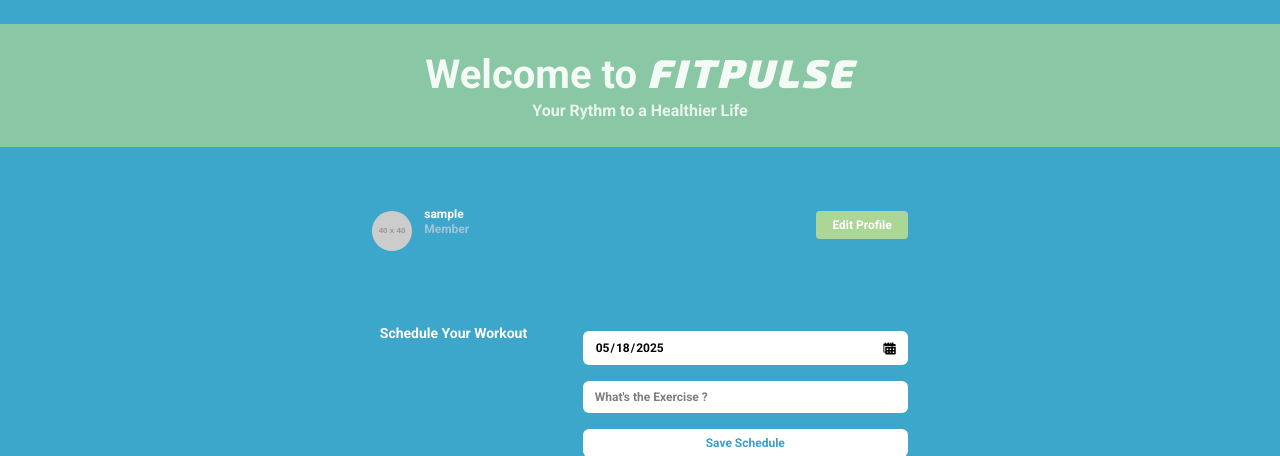
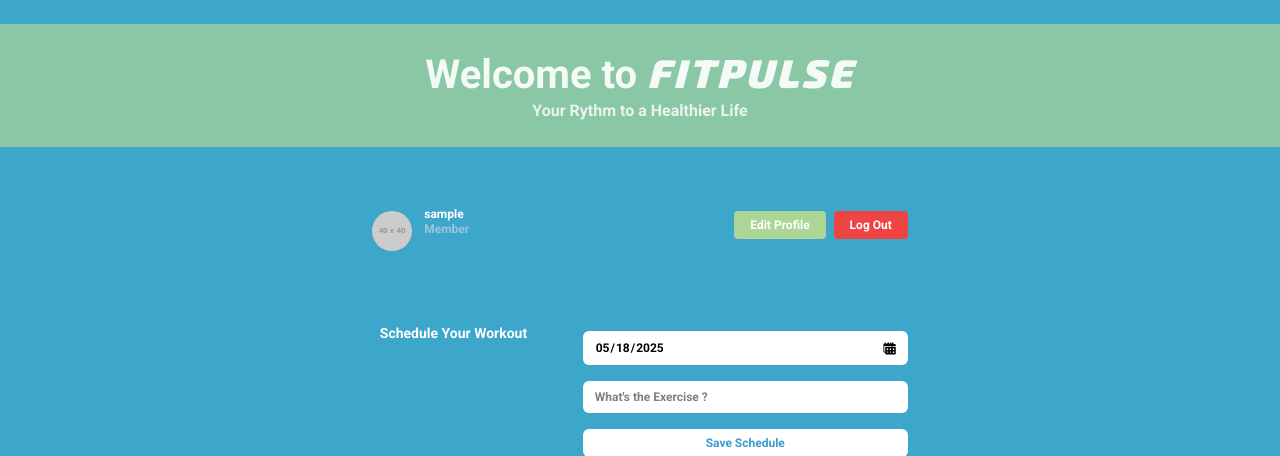
Before and after one commit to PandaBGS/FitPulse, a PHP site: page / in a window 1280 px wide. Shown: the top 456 px of the page. Run offline with PHP 8.4, Linux system fonts and the light colour scheme; the visitor is signed in with stand-in values (Sample User, id 1); grey boxes labelled with a size stand in for pictures from a placeholder-image service; some libraries are stand-ins or nearby versions.

Commit message:
Update index.php

```diff
--- a/index.php
+++ b/index.php
@@ -166,11 +166,18 @@ if (empty($display_recommendations)) {
                     <p class="text-[#a0c4db]">Member</p>
                 </div>
             </div>
-             <a href="profile.php"
-                class="bg-[#acd696] text-white text-xs font-semibold py-1.5 px-4 rounded hover:bg-[#6b8e6f] transition mt-1"
-            >
-                Edit Profile
-            </a>
+            <div class="flex gap-2">
+                <a href="profile.php"
+                    class="bg-[#acd696] text-white text-xs font-semibold py-1.5 px-4 rounded hover:bg-[#6b8e6f] transition mt-1"
+                >
+                    Edit Profile
+                </a>
+                <a href="logout.php"
+                    class="bg-red-500 text-white text-xs font-semibold py-1.5 px-4 rounded hover:bg-red-600 transition mt-1"
+                >
+                    Log Out
+                </a>
+            </div>
         </div>
 
         <?php if ($errors): ?>
```
